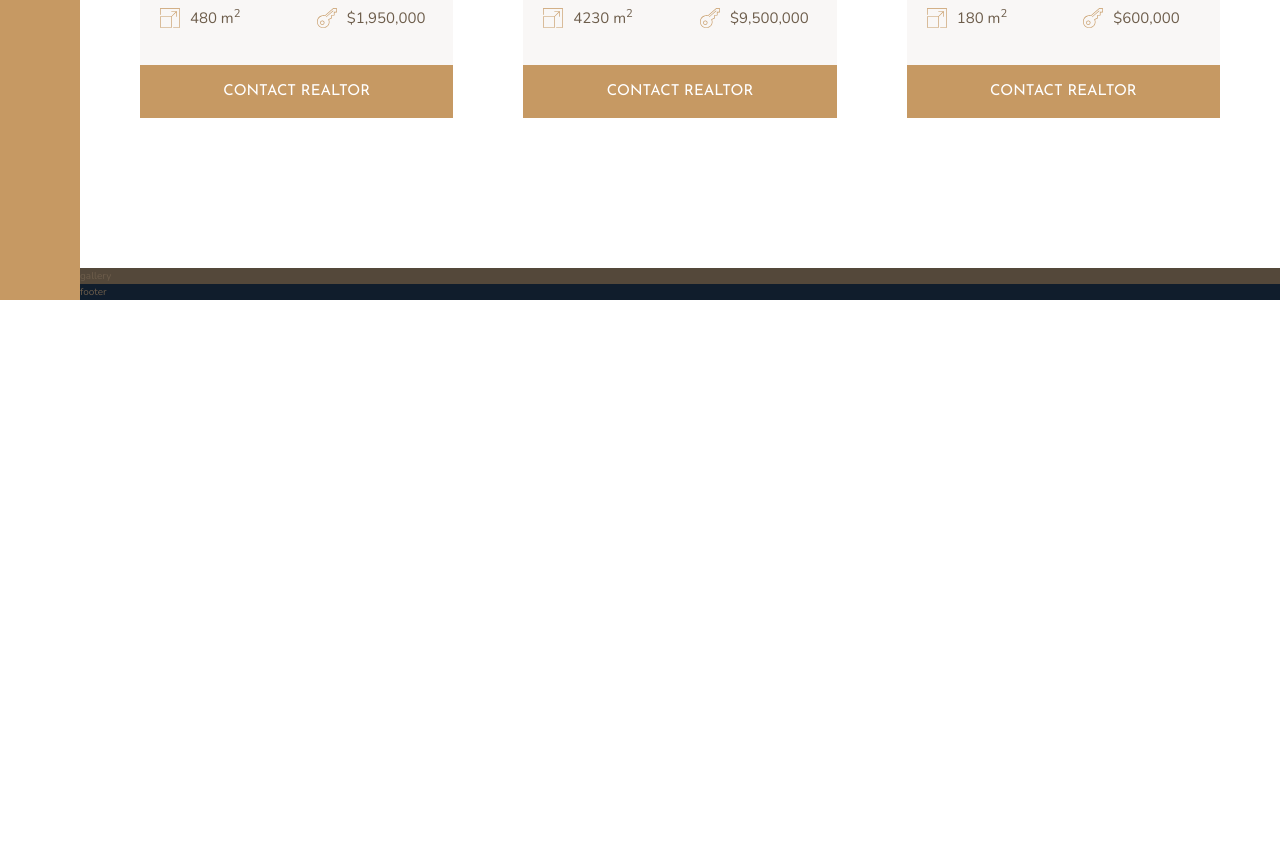
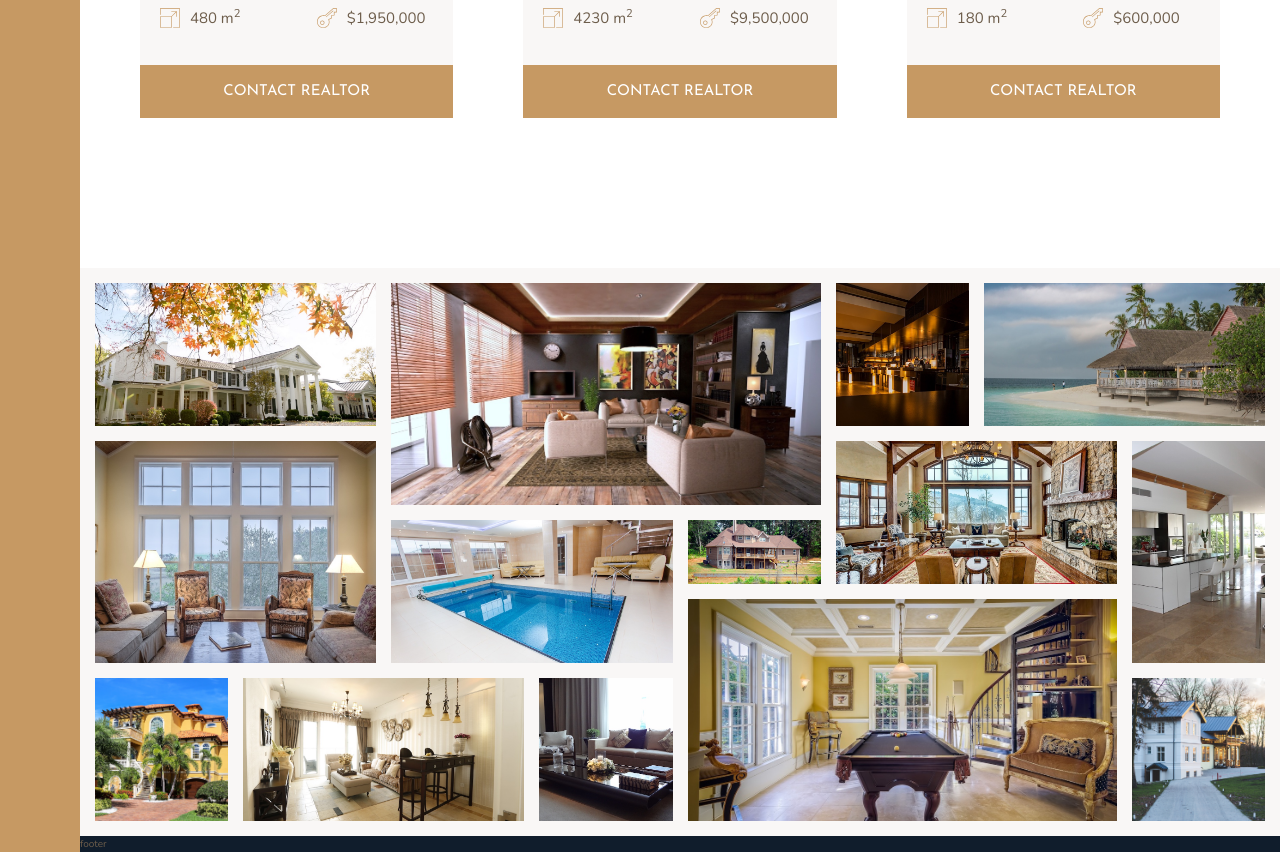
Before and after one commit to michalsamulak/css_grid, a website: page src/pages/index.html in a window 1280 px wide. Shown: the part 2803-3655 px from the top of the page. Before the commit the page ends 3103 px from the top, so only its background shows below. Drawn offline with nearby package versions, Linux system fonts and the light colour scheme; files that its build step writes are made by us from their sources; files whose address does not match are found by name.

Commit message:
styling section gallery

```diff
--- a/src/pages/index.html
+++ b/src/pages/index.html
@@ -304,7 +304,22 @@
 
 
     <section class="gallery">
-        gallery
+        <figure class="gallery__item gallery__item--1"><img src="/img/gal-1.jpeg" alt="Gallery image 1" class="gallery__img"></figure>
+        <figure class="gallery__item gallery__item--2"><img src="/img/gal-2.jpeg" alt="Gallery image 2" class="gallery__img"></figure>
+        <figure class="gallery__item gallery__item--3"><img src="/img/gal-3.jpeg" alt="Gallery image 3" class="gallery__img"></figure>
+        <figure class="gallery__item gallery__item--4"><img src="/img/gal-4.jpeg" alt="Gallery image 4" class="gallery__img"></figure>
+        <figure class="gallery__item gallery__item--5"><img src="/img/gal-5.jpeg" alt="Gallery image 5" class="gallery__img"></figure>
+        <figure class="gallery__item gallery__item--6"><img src="/img/gal-6.jpeg" alt="Gallery image 6" class="gallery__img"></figure>
+        <figure class="gallery__item gallery__item--7"><img src="/img/gal-7.jpeg" alt="Gallery image 7" class="gallery__img"></figure>
+        <figure class="gallery__item gallery__item--8"><img src="/img/gal-8.jpeg" alt="Gallery image 8" class="gallery__img"></figure>
+        <figure class="gallery__item gallery__item--9"><img src="/img/gal-9.jpeg" alt="Gallery image 9" class="gallery__img"></figure>
+        <figure class="gallery__item gallery__item--10"><img src="/img/gal-10.jpeg" alt="Gallery image 10" class="gallery__img"></figure>
+        <figure class="gallery__item gallery__item--11"><img src="/img/gal-11.jpeg" alt="Gallery image 11" class="gallery__img"></figure>
+        <figure class="gallery__item gallery__item--12"><img src="/img/gal-12.jpeg" alt="Gallery image 12" class="gallery__img"></figure>
+        <figure class="gallery__item gallery__item--13"><img src="/img/gal-13.jpeg" alt="Gallery image 13" class="gallery__img"></figure>
+        <figure class="gallery__item gallery__item--14"><img src="/img/gal-14.jpeg" alt="Gallery image 14" class="gallery__img"></figure>
+
+
     </section>
 
     <footer class="footer">
--- a/src/scss/_gallery.scss
+++ b/src/scss/_gallery.scss
@@ -1,4 +1,76 @@
 .gallery {
-    background-color: $color-grey-dark-1;
+    background-color: $color-grey-light-1;
     grid-column: full-start / full-end;
+
+    display: grid;
+    grid-template-columns: repeat(8, 1fr);
+    grid-template-rows: repeat(7, 5vw);
+    grid-gap: 1.5rem;
+    padding: 1.5rem;
+
+    &__item {
+        &--1 {
+            grid-row: 1 / span 2;
+            grid-column: 1/ span 2;
+        }
+        &--2 {
+            grid-row: 1 / span 3;
+            grid-column: 3 / span 3;
+        }
+        &--3 {
+            grid-row: 1 / span 2;
+            grid-column: 6 / span 1;
+        }
+        &--4 {
+            grid-row: 1 / span 2;
+            grid-column: 7/ span 2;
+        }
+        &--5 {
+            grid-row: 3 / span 3;
+            grid-column: 1/ span 2;
+        }
+        &--6 {
+            grid-row: 4 / span 2;
+            grid-column: 3/ span 2;
+        }
+        &--7 {
+            grid-row: 4 / span 1;
+            grid-column: 5/ span 1;
+        }
+        &--8 {
+            grid-row: 3 / span 2;
+            grid-column: 6/ span 2;
+        }
+        &--9 {
+            grid-row: 3 / span 3;
+            grid-column: 8/ span 1;
+        }
+        &--10 {
+            grid-row: 6 / span 2;
+            grid-column: 1/ span 1;
+        }
+        &--11 {
+            grid-row: 6 / span 2;
+            grid-column: 2/ span 2;
+        }
+        &--12 {
+            grid-row: 6 / span 2;
+            grid-column: 4/ span 1;
+        }
+        &--13 {
+            grid-row: 5 / span 3;
+            grid-column: 5/ span 3;
+        }
+        &--14 {
+            grid-row: 6 / span 2;
+            grid-column: 8/ span 1;
+        }
+    }
+
+    &__img {
+        width: 100%;
+        height: 100%;
+        object-fit: cover;
+        display: block;
+    }
 }
```
